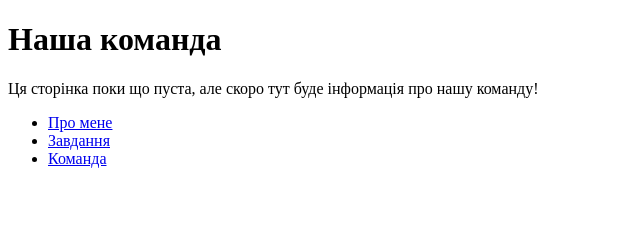
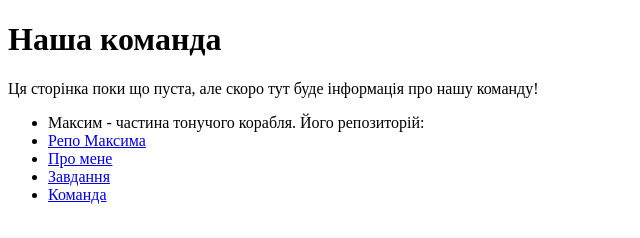
Before and after one commit to Mo1ver/oki-2024-lab8, a plain HTML site: page team.html in a window 1280 px wide. Shown: the whole page, without its empty margins (0-640 px from the left). Drawn offline with Linux system fonts and the light colour scheme.

Commit message:
added link to my repo

```diff
--- a/team.html
+++ b/team.html
@@ -10,6 +10,8 @@
     <p>Ця сторінка поки що пуста, але скоро тут буде інформація про нашу команду!</p>
     <nav>
         <ul>
+	    <li> Максим - частина тонучого корабля. Його репозиторій: </li>
+	    <li><a href="https://github.com/mshulypa/oki-2024-lab8">Репо Максима</a></li>
             <li><a href="index.html">Про мене</a></li>
             <li><a href="task.html">Завдання</a></li>
             <li><a href="team.html">Команда</a></li>
```
